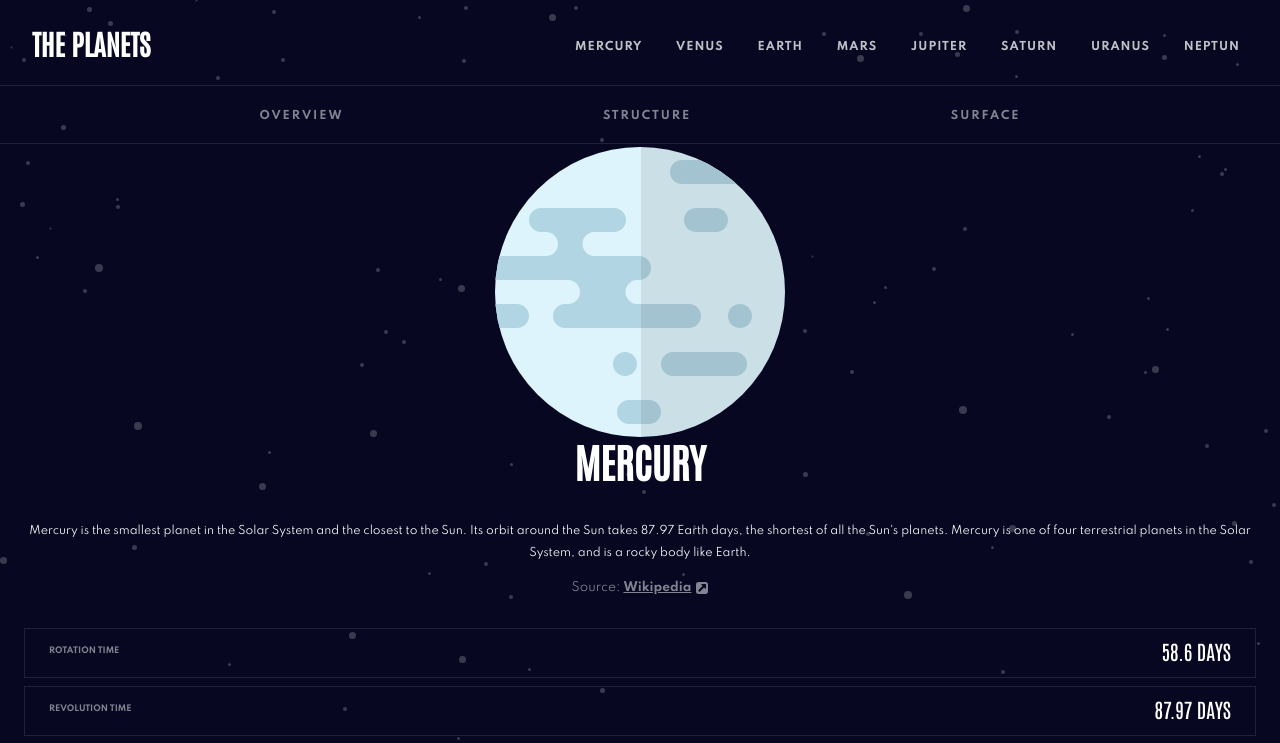
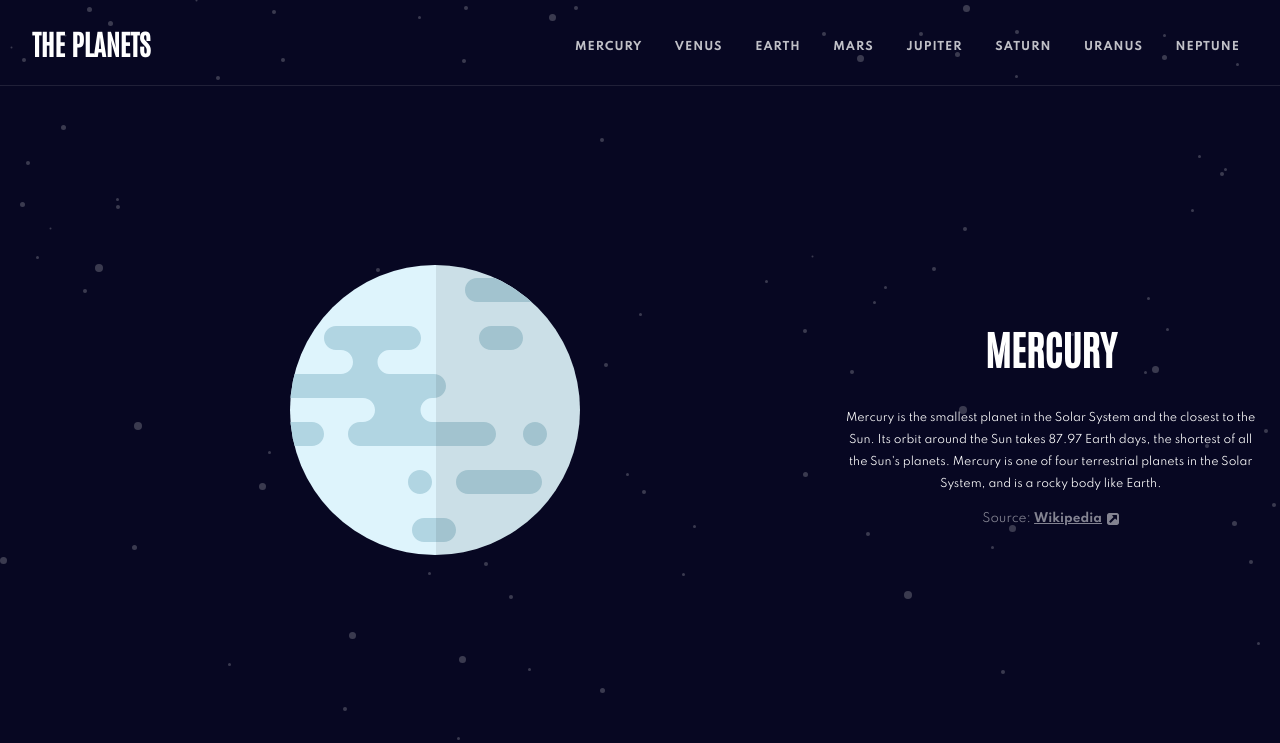
Before and after one commit to kpav33/planets-fact-site, a React (Create React App) app: page / in a window 1280 px wide. Shown: the top 743 px of the page. Built offline with nearby package versions, Linux system fonts and the light colour scheme.

Commit message:
Desktop styling PlanetInfo

```diff
--- a/src/App.tsx
+++ b/src/App.tsx
@@ -1,4 +1,4 @@
-import React, { useState } from "react";
+import React, { useState, useEffect } from "react";
 import { GlobalStyles } from "./GlobalStyle.style";
 import data from "./data.json";
 import { Switch, Route } from "react-router-dom";
@@ -10,6 +10,7 @@ import PlanetInfo from "./components/PlanetInfo";
 // const obj = JSON.parse(data);
 // console.log(data[0].styles);
 // Add try/catch to make sure data exists
+// console.log(window.innerWidth);
 
 interface IState {
   clickButtonValue: string | undefined;
@@ -20,6 +21,14 @@ function App() {
 
   const [clickButtonValue, setClickButtonValue] =
     useState<IState["clickButtonValue"]>("overview");
+
+  const [width, setWidth] = useState(window.innerWidth);
+
+  useEffect(() => {
+    window.addEventListener("resize", () => setWidth(window.innerWidth));
+  }, [width]);
+
+  // 400px
 
   return (
     <div className="App">
@@ -33,66 +42,84 @@ function App() {
         <>
           <Switch>
             <Route exact path="/">
+              {width < 400 && (
                 <MobilePlanetMenu
                   setClickButtonValue={setClickButtonValue}
                   style={data[0].styles}
                 />
+              )}
               <PlanetInfo data={data[0]} buttonValue={clickButtonValue} />
             </Route>
             <Route exact path="/mercury">
+              {width < 400 && (
                 <MobilePlanetMenu
                   setClickButtonValue={setClickButtonValue}
                   style={data[0].styles}
                 />
+              )}
               <PlanetInfo data={data[0]} buttonValue={clickButtonValue} />
             </Route>
             <Route exact path="/venus">
+              {width < 400 && (
                 <MobilePlanetMenu
                   setClickButtonValue={setClickButtonValue}
                   style={data[1].styles}
                 />
+              )}
               <PlanetInfo data={data[1]} buttonValue={clickButtonValue} />
             </Route>
             <Route exact path="/earth">
+              {width < 400 && (
                 <MobilePlanetMenu
                   setClickButtonValue={setClickButtonValue}
                   style={data[2].styles}
                 />
+              )}
               <PlanetInfo data={data[2]} buttonValue={clickButtonValue} />
             </Route>
             <Route exact path="/mars">
+              {width < 400 && (
                 <MobilePlanetMenu
                   setClickButtonValue={setClickButtonValue}
                   style={data[3].styles}
                 />
+              )}
               <PlanetInfo data={data[3]} buttonValue={clickButtonValue} />
             </Route>
             <Route exact path="/jupiter">
+              {width < 400 && (
                 <MobilePlanetMenu
                   setClickButtonValue={setClickButtonValue}
                   style={data[4].styles}
                 />
+              )}
               <PlanetInfo data={data[4]} buttonValue={clickButtonValue} />
             </Route>
             <Route exact path="/saturn">
+              {width < 400 && (
                 <MobilePlanetMenu
                   setClickButtonValue={setClickButtonValue}
                   style={data[5].styles}
                 />
+              )}
               <PlanetInfo data={data[5]} buttonValue={clickButtonValue} />
             </Route>
             <Route exact path="/uranus">
+              {width < 400 && (
                 <MobilePlanetMenu
                   setClickButtonValue={setClickButtonValue}
                   style={data[6].styles}
                 />
+              )}
               <PlanetInfo data={data[6]} buttonValue={clickButtonValue} />
             </Route>
             <Route exact path="/neptune">
+              {width < 400 && (
                 <MobilePlanetMenu
                   setClickButtonValue={setClickButtonValue}
                   style={data[7].styles}
                 />
+              )}
               <PlanetInfo data={data[7]} buttonValue={clickButtonValue} />
             </Route>
           </Switch>
--- a/src/GlobalStyle.style.js
+++ b/src/GlobalStyle.style.js
@@ -51,3 +51,14 @@ export const GlobalStyles = createGlobalStyle`
         }
     }
 `;
+
+export const menuBorderColors = {
+  borderMercury: "var(--blue)",
+  borderVenus: "var(--yellow)",
+  borderEarth: "var(--purple)",
+  borderMars: "var(--dark-red)",
+  borderJupiter: "var(--red)",
+  borderSaturn: "var(--orange)",
+  borderUranus: "var(--light-green)",
+  borderNeptune: "var(--bright-blue)",
+};
--- a/src/components/Header.tsx
+++ b/src/components/Header.tsx
@@ -1,5 +1,6 @@
 import React, { useState, useEffect } from "react";
 import styled from "styled-components";
+import { menuBorderColors } from "../GlobalStyle.style";
 import { GiHamburgerMenu } from "react-icons/gi";
 import { Link } from "react-router-dom";
 
@@ -11,15 +12,16 @@ interface IProps {
   setClickButtonValue: React.Dispatch<React.SetStateAction<string | undefined>>;
 }
 
+interface IStyledProps {
+  borderColor: string;
+}
+
 export default function Header({
   showMobileMenu,
   setShowMobileMenu,
   setClickButtonValue,
 }: IProps) {
-  // const [showMobileMenu, setShowMobileMenu] = useState(false);
   const [windowWidth, setWindowWidth] = useState(window.innerWidth);
-  // console.log(windowWidth);
-  // console.log(showMobileMenu);
 
   useEffect(() => {
     window.addEventListener("resize", () => {
@@ -42,14 +44,49 @@ export default function Header({
         {windowWidth >= 768 ? (
           <StyledDesktopNav>
             <StyledDesktopUl>
+              <StyledLinkWrapper borderColor={menuBorderColors.borderMercury}>
+                <Link to="/mercury">
                   <li>Mercury</li>
+                </Link>
+              </StyledLinkWrapper>
+              <StyledLinkWrapper borderColor={menuBorderColors.borderVenus}>
+                <Link to="/venus">
                   <li>Venus</li>
+                </Link>
+              </StyledLinkWrapper>
+              <StyledLinkWrapper borderColor={menuBorderColors.borderEarth}>
+                <Link to="/earth">
                   <li>Earth</li>
+                </Link>
+              </StyledLinkWrapper>
+              <StyledLinkWrapper borderColor={menuBorderColors.borderMars}>
+                <Link to="/mars">
                   <li>Mars</li>
+                </Link>
+              </StyledLinkWrapper>
+              <StyledLinkWrapper borderColor={menuBorderColors.borderJupiter}>
+                {" "}
+                <Link to="/jupiter">
                   <li>Jupiter</li>
+                </Link>
+              </StyledLinkWrapper>
+              <StyledLinkWrapper borderColor={menuBorderColors.borderSaturn}>
+                {" "}
+                <Link to="/saturn">
                   <li>Saturn</li>
+                </Link>
+              </StyledLinkWrapper>
+              <StyledLinkWrapper borderColor={menuBorderColors.borderUranus}>
+                {" "}
+                <Link to="/uranus">
                   <li>Uranus</li>
-              <li>Neptun</li>
+                </Link>
+              </StyledLinkWrapper>
+              <StyledLinkWrapper borderColor={menuBorderColors.borderNeptune}>
+                <Link to="/neptune">
+                  <li>Neptune</li>
+                </Link>
+              </StyledLinkWrapper>
             </StyledDesktopUl>
           </StyledDesktopNav>
         ) : (
@@ -82,22 +119,12 @@ const StyledHeader = styled.header`
     padding: 0;
   }
 
-  a {
+  & > a {
     text-decoration: none;
     color: var(--text-color);
 
-    &:active {
-      color: var(--text-color);
-    }
-
-    &:active {
-      color: var(--text-color);
-    }
-
-    &:visited {
-      color: var(--text-color);
-    }
-
+    &:active,
+    &:visited,
     &:focus {
       color: var(--text-color);
     }
@@ -144,6 +171,22 @@ const StyledDesktopUl = styled.ul`
   // padding-top: 10px;
   margin: 0;
   margin-top: 35px;
+`;
+
+const StyledLinkWrapper = styled.div<IStyledProps>`
+  a {
+    text-decoration: none;
+    color: hsl(0, 0%, 100%, 0.75);
+    height: 34px;
+    display: inline-block;
+
+    &:active,
+    &:focus {
+      color: var(--text-color);
+      border-bottom: 4px solid ${(props) => props.borderColor};
+      padding-bottom: 45px;
+    }
+  }
 
   li {
     cursor: pointer;
@@ -156,7 +199,7 @@ const StyledDesktopUl = styled.ul`
     &:hover {
       color: var(--text-color);
       padding-bottom: 45px;
-      border-bottom: 4px solid red;
+      border-bottom: 4px solid ${(props) => props.borderColor};
     }
   }
 `;
--- a/src/components/PlanetImage.tsx
+++ b/src/components/PlanetImage.tsx
@@ -60,6 +60,13 @@ const PlanetImageContainer = styled.div`
   position: relative;
   height: 220px;
 
+  @media only screen and (min-width: 900px) {
+    // to do
+    grid-row: 1 / 3;
+    grid-column: 1 / 3;
+    align-self: center;
+  }
+
   p {
     margin: 0;
     display: flex;
--- a/src/components/PlanetInfo.tsx
+++ b/src/components/PlanetInfo.tsx
@@ -56,4 +56,11 @@ export default function PlanetInfo({ data, buttonValue }: IProps) {
 
 const PlanetInfoContainer = styled.div`
   padding: 24px;
+
+  @media only screen and (min-width: 900px) {
+    // to do
+    height: 938px;
+    display: grid;
+    grid-template: repeat(3, 300px) / repeat(3, 1fr);
+  }
 `;
--- a/src/components/PlanetStats.tsx
+++ b/src/components/PlanetStats.tsx
@@ -56,6 +56,17 @@ const PlanetStatsContainer = styled.div`
   display: grid;
   grid-template: auto / auto;
   grid-gap: 8px;
+
+  @media only screen and (min-width: 900px) {
+    // to do
+    grid-gap: 30px;
+    grid-row: 3;
+    grid-column: 1 / 4;
+    // align-self: center;
+    grid-template: 128px / repeat(4, 1fr);
+    align-self: center;
+    padding: 0px 165px;
+  }
 `;
 
 const PlanetStatDiv = styled.div`
@@ -69,10 +80,28 @@ const PlanetStatDiv = styled.div`
   padding: 9px 24px 13px 24px;
   border: 1px solid hsla(240, 6%, 54%, 0.2);
 
+  @media only screen and (min-width: 900px) {
+    // to do
+    //justify-content: center;
+    //align-items: flex-start;
+    flex-direction: column;
+    justify-content: flex-start;
+    align-items: flex-start;
+    font-size: 11px;
+    letter-spacing: 1px;
+    line-height: 25px;
+  }
+
   span {
     color: var(--text-color);
     font-family: var(--font-antonio);
     font-weight: 400;
     font-size: 20px;
+
+    @media only screen and (min-width: 900px) {
+      font-size: 40px;
+      line-height: 52px;
+      letter-spacing: -1.5px;
+    }
   }
 `;
--- a/src/components/PlanetText.tsx
+++ b/src/components/PlanetText.tsx
@@ -67,6 +67,13 @@ export default function PlanetText({ data, buttonValue }: IProps) {
 const PlanetTextContainer = styled.div`
   text-align: center;
 
+  @media only screen and (min-width: 900px) {
+    // to do
+    grid-row: 1 / 3;
+    grid-column: 3;
+    align-self: center;
+  }
+
   h2 {
     font-family: var(--font-antonio);
     text-transform: uppercase;
```
Lines whose indentation alone changed are shown as unchanged.
